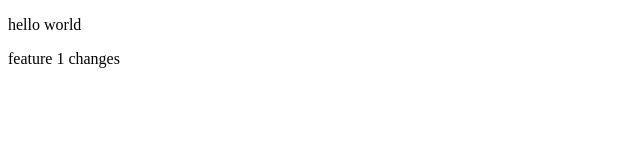
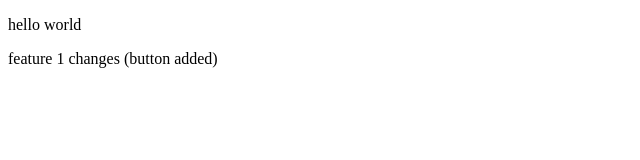
Before and after one commit to nimit-hub/localrepo, a plain HTML site: page index.html in a window 1280 px wide. Shown: the full height of the page, 0-640 px from the left. Drawn offline with Linux system fonts and the light colour scheme.

```diff
--- a/index.html
+++ b/index.html
@@ -10,7 +10,7 @@
 
     <p>
     feature 1 changes
-
+    (button added)
     </p>
 </body>
 </html>
```
